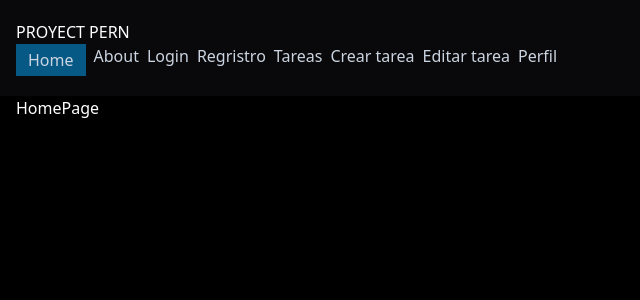
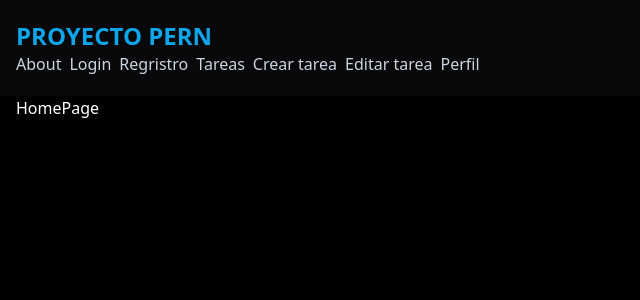
Before and after one commit to CarolinaMamani/4to_semestre, a React (Vite) app in the folder JavaScript/PERN-stack/frontend/: page / in a window 1280 px wide. Shown: the top 300 px of the page, without its empty margins (0-640 px from the left). Built offline with nearby package versions, Linux system fonts and the light colour scheme.

Commit message:
JS9.19.11 FINAL

```diff
--- a/JavaScript/PERN-stack/frontend/src/componentes/navbar/Navbar.jsx
+++ b/JavaScript/PERN-stack/frontend/src/componentes/navbar/Navbar.jsx
@@ -8,7 +8,9 @@ function Navbar() {
   return (
     <nav className="bg-zinc-950 ">
         <Container className="flex justify-between items-cente py-5">
-            <h1> PROYECT PERN </h1>
+            <Link to="/">
+            <h1 className="text-2xl font-bold text-sky-500"> PROYECTO PERN </h1>
+            </Link>
             <ul className="flex gap-x-2">
 
                     {
--- a/JavaScript/PERN-stack/frontend/src/componentes/navbar/navigation.js
+++ b/JavaScript/PERN-stack/frontend/src/componentes/navbar/navigation.js
@@ -1,8 +1,5 @@
 export const navigation = [
-    {
-        name: "Home",
-        path:"/"
-    },
+
     {
         name: "About",
         path:"/about"
```
